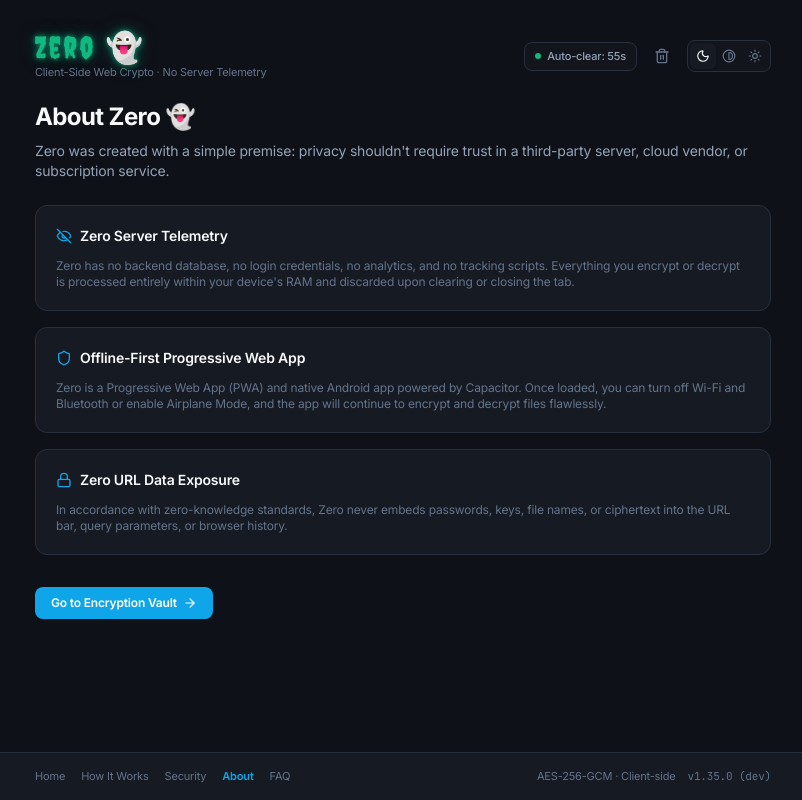
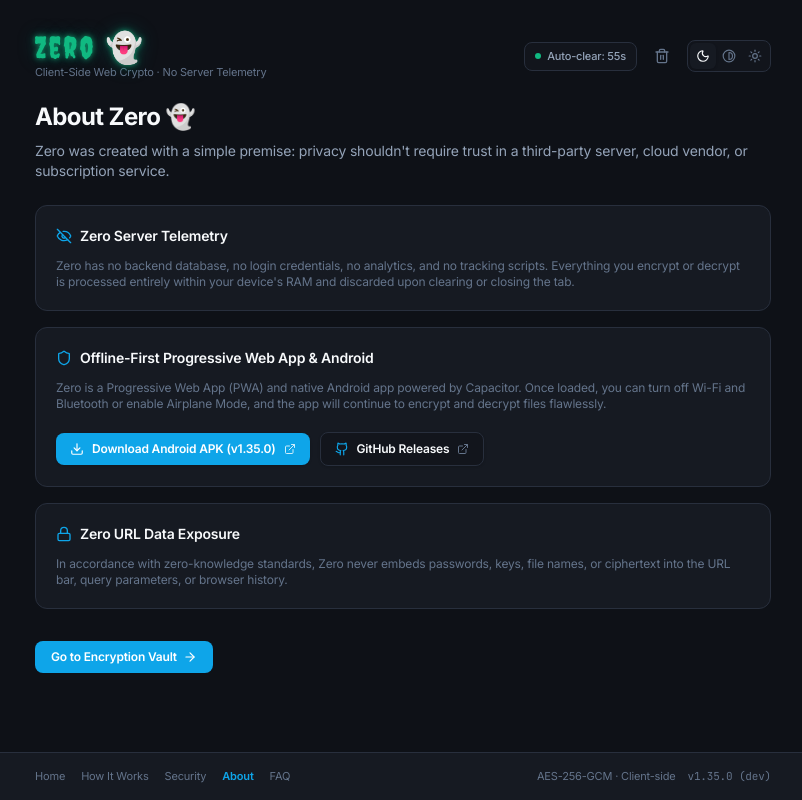
Before and after one commit to ThinkerBird/Zero-, a React (Vite) app: page /about in a window 1280 px wide. Shown: the whole page, without its empty margins (237-1039 px from the left). Built offline with nearby package versions, Linux system fonts and the light colour scheme.

Commit message:
ci: automate Android releases and add APK download link
- Update workflow to trigger on tags and add release permissions
- Add direct Android APK download button to About page

```diff
--- a/src/pages/AboutPage.tsx
+++ b/src/pages/AboutPage.tsx
@@ -1,6 +1,6 @@
 import React from 'react';
 import { Link } from 'react-router-dom';
-import { Shield, EyeOff, Lock, Heart, ArrowRight } from 'lucide-react';
+import { Shield, EyeOff, Lock, Download, ExternalLink, ArrowRight, Github } from 'lucide-react';
 import { SeoMeta } from '../components/SeoMeta';
 
 export const AboutPage: React.FC = () => {
@@ -43,11 +43,34 @@ export const AboutPage: React.FC = () => {
         <div className="p-5 rounded-xl border border-[var(--border)] bg-[var(--bg-surface)] space-y-3 text-xs text-[var(--text-primary)]">
           <h2 className="text-sm font-semibold flex items-center gap-2">
             <Shield className="w-4 h-4 text-[var(--accent)]" />
-            <span>Offline-First Progressive Web App</span>
+            <span>Offline-First Progressive Web App & Android</span>
           </h2>
           <p className="text-[var(--text-muted)]">
             Zero is a Progressive Web App (PWA) and native Android app powered by Capacitor. Once loaded, you can turn off Wi-Fi and Bluetooth or enable Airplane Mode, and the app will continue to encrypt and decrypt files flawlessly.
           </p>
+          <div className="pt-2 flex flex-wrap items-center gap-2.5">
+            <a
+              href="https://github.com/ThinkerBird/Zero-/releases/latest/download/Zero-Android.apk"
+              target="_blank"
+              rel="noopener noreferrer"
+              className="inline-flex items-center gap-2 px-3.5 py-2 rounded-lg text-xs font-semibold bg-[var(--accent)] hover:bg-[var(--accent-hover)] text-[var(--accent-text)] transition-all shadow-sm focus-ring"
+            >
+              <Download className="w-3.5 h-3.5" />
+              <span>Download Android APK (v1.35.0)</span>
+              <ExternalLink className="w-3 h-3 opacity-80" />
+            </a>
+
+            <a
+              href="https://github.com/ThinkerBird/Zero-/releases"
+              target="_blank"
+              rel="noopener noreferrer"
+              className="inline-flex items-center gap-2 px-3.5 py-2 rounded-lg text-xs font-semibold bg-[var(--bg-subtle)] hover:bg-[var(--bg-hover)] text-[var(--text-primary)] border border-[var(--border)] hover:border-[var(--accent)] transition-all shadow-sm focus-ring"
+            >
+              <Github className="w-3.5 h-3.5 text-[var(--accent)]" />
+              <span>GitHub Releases</span>
+              <ExternalLink className="w-3 h-3 text-[var(--text-muted)]" />
+            </a>
+          </div>
         </div>
 
         <div className="p-5 rounded-xl border border-[var(--border)] bg-[var(--bg-surface)] space-y-3 text-xs text-[var(--text-primary)]">
```
Also changed, not shown: public/assets/aistudio/Screenshot_20261112-090605_00d1844f.jpg (added).
